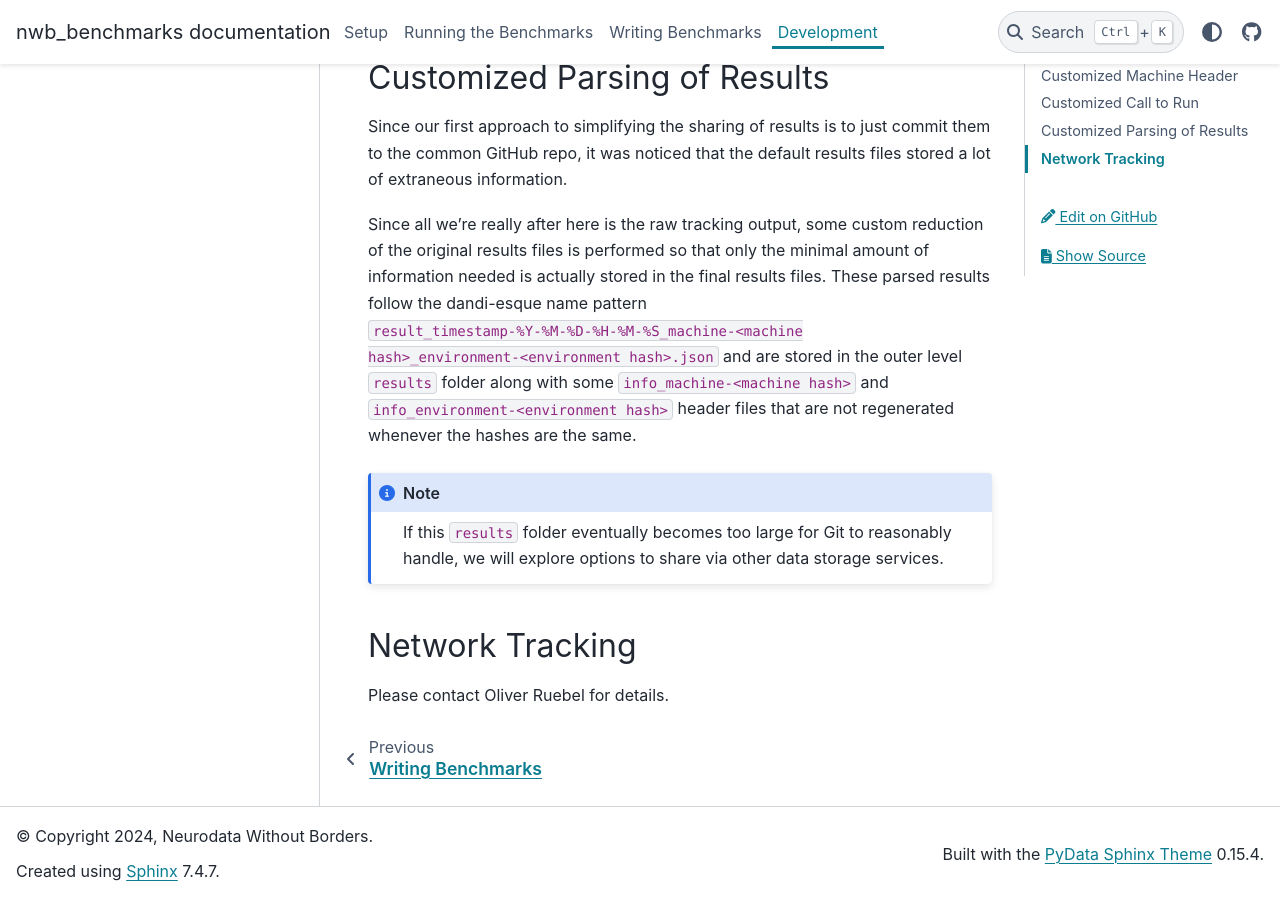
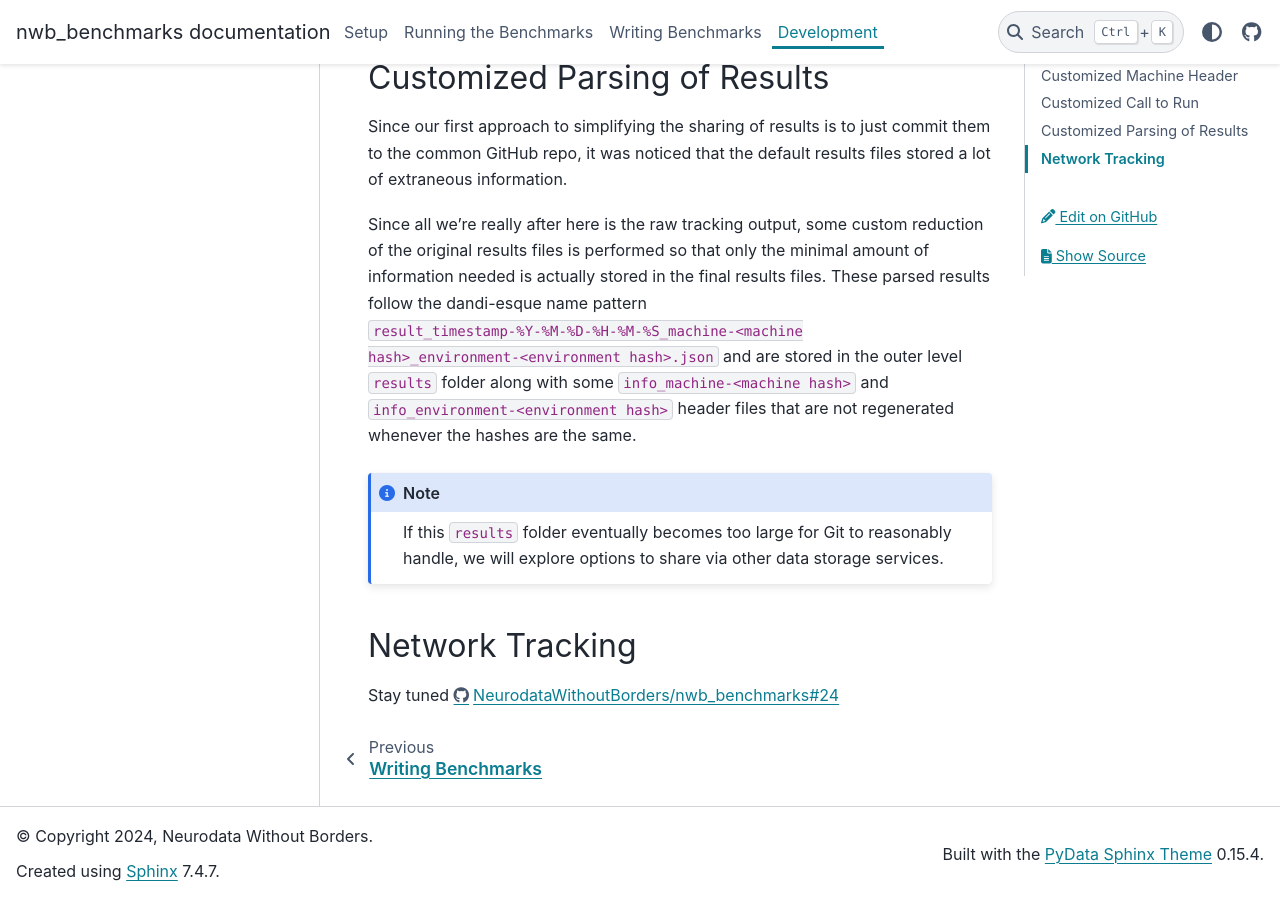
Before and after one commit to NeurodataWithoutBorders/nwb_benchmarks, a Sphinx documentation site: the page built from docs/development.rst, in a window 1280 px wide and 900 px high, scrolled down 2476 px. Built offline with Sphinx 7.4.7 and the PyData theme 0.15.4, drawn with Linux system fonts in a browser that asks for light colours.

Commit message:
Update docs/development.rst

```diff
--- a/docs/development.rst
+++ b/docs/development.rst
@@ -77,4 +77,4 @@ Since all we're really after here is the raw tracking output, some custom reduct
 Network Tracking
 ----------------
 
-Please contact Oliver Ruebel for details.
+Stay tuned https://github.com/NeurodataWithoutBorders/nwb_benchmarks/issues/24
```
